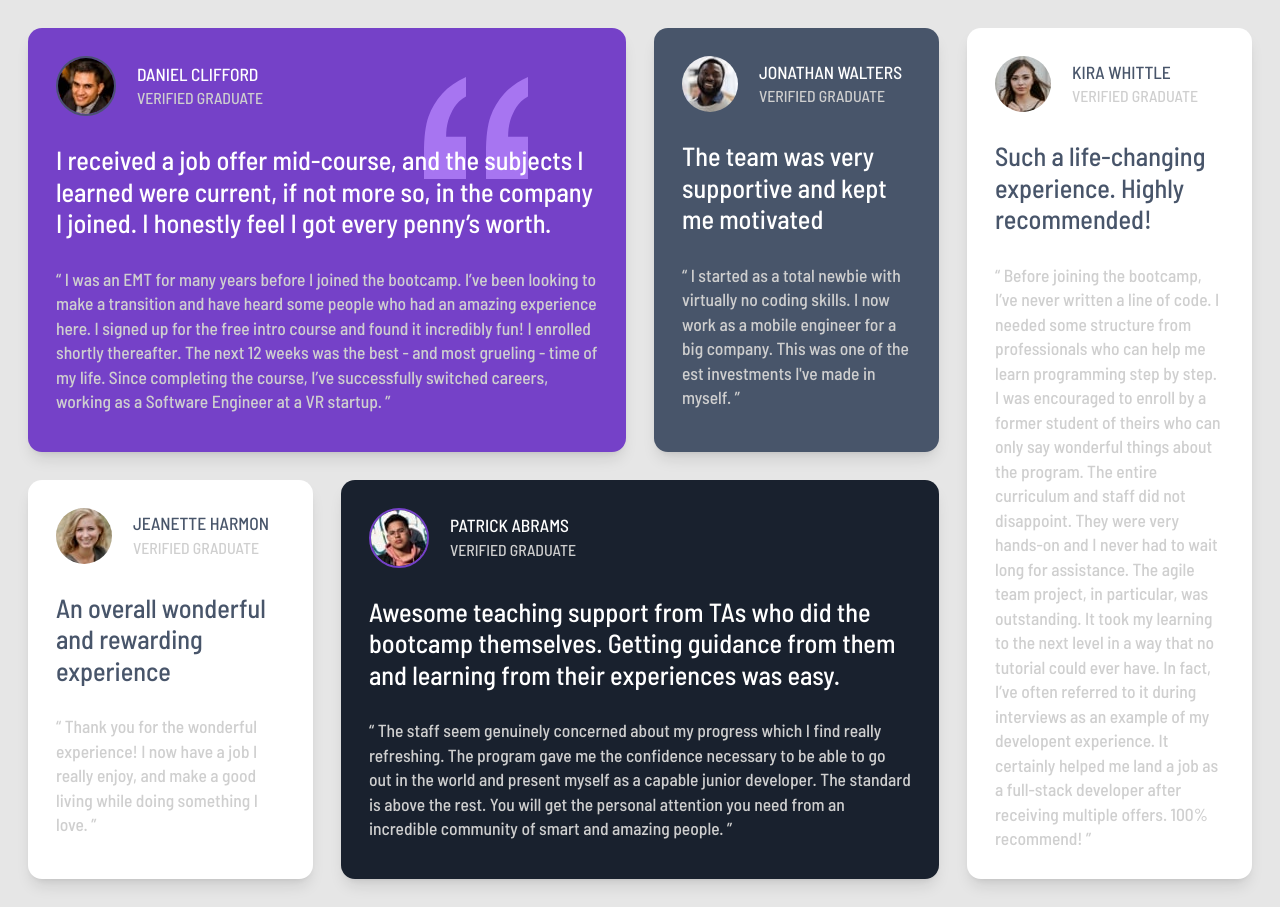
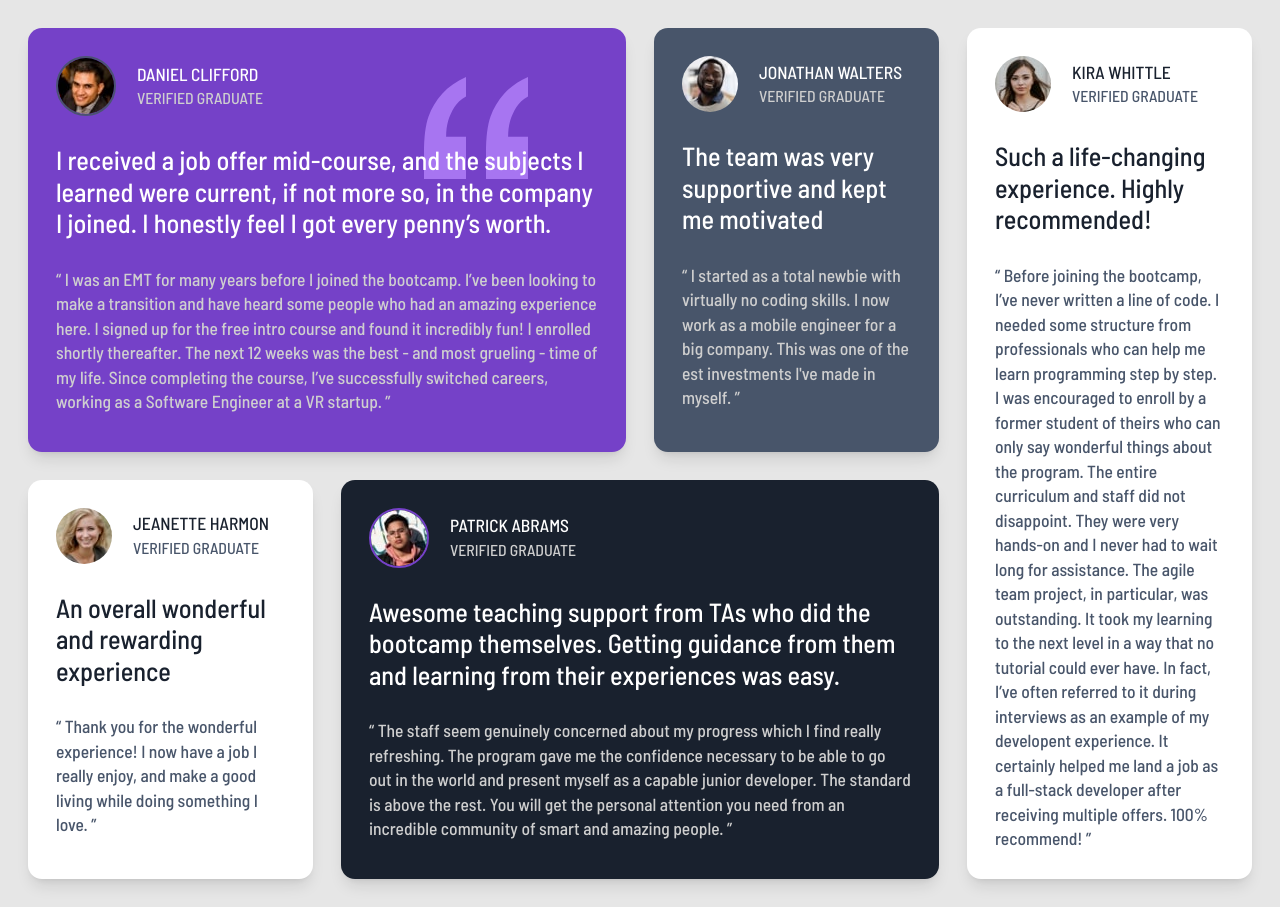
Before and after one commit to ahmedSabbahMohamed/testimonials-grid-section-main, a website: page index.html in a window 1280 px wide. Drawn offline with Linux system fonts and the light colour scheme; a web font is replaced by a local one.

Commit message:
adding fixed code

```diff
--- a/index.html
+++ b/index.html
@@ -2,7 +2,7 @@
 <html lang="en" class="text-sm font-font">
 <head>
   <meta charset="UTF-8">
-  <meta name="viewport" content="width=device-width, initial-scale=1.0"> <!-- displays site properly based on user's device -->
+  <meta name="viewport" content="width=device-width, initial-scale=1.0">
 
   <link rel="icon" type="image/png" sizes="32x32" href="./images/favicon-32x32.png">
   <title>Frontend Mentor | [Challenge Name Here]</title>
@@ -18,12 +18,12 @@
       <div class="flex gap-6 items-center">
         <img class="border-2 border-dgrayblue border-opacity-90 rounded-full" src="./images/image-daniel.jpg" alt="Daniel">
         <div>
-          <h1 class="uppercase text-white text-xl">Daniel Clifford</h1>
-          <h1 class="uppercase text-lgray text-lg">Verified Graduate</h1>
+          <h2 class="uppercase text-white text-xl">Daniel Clifford</h2>
+          <h2 class="uppercase text-lgray text-lg">Verified Graduate</h2>
         </div>
       </div>
       <div class="">
-        <h1 class="text-white text-3xl my-8">I received a job offer mid-course, and the subjects I learned were current, if not more so, in the company I joined. I honestly feel I got every penny’s worth.</h1>
+        <h2 class="text-white text-3xl my-8">I received a job offer mid-course, and the subjects I learned were current, if not more so, in the company I joined. I honestly feel I got every penny’s worth.</h2>
         <p class="text-lgray text-xl">“ I was an EMT for many years before I joined the bootcamp. I’ve been looking to make a transition and have heard some people who had an amazing experience here. I signed up for the free intro course and found it incredibly fun! I enrolled shortly thereafter. The next 12 weeks was the best - and most grueling - time of my life. Since completing the course, I’ve successfully switched careers, working as a Software Engineer at a VR startup. ”</p>
       </div>
     </section>
@@ -32,12 +32,12 @@
       <div class="flex gap-6 items-center">
         <img class="rounded-full" src="./images/image-jonathan.jpg" alt="Jonathan">
         <div>
-          <h1 class="uppercase text-white text-xl">Jonathan Walters</h1>
-          <h1 class="uppercase text-lgray text-lg">Verified Graduate</h1>
+          <h2 class="uppercase text-white text-xl">Jonathan Walters</h2>
+          <h2 class="uppercase text-lgray text-lg">Verified Graduate</h2>
         </div>
       </div>
       <div>
-        <h1 class="text-white text-3xl my-8">The team was very supportive and kept me motivated</h1>
+        <h2 class="text-white text-3xl my-8">The team was very supportive and kept me motivated</h2>
         <p class="text-lgray text-xl">“ I started as a total newbie with virtually no coding skills. I now work as a mobile engineer for a big company. This was one of the est investments I've made in myself. ”</p>
       </div>
     </section>
@@ -46,13 +46,13 @@
       <div class="flex gap-6 items-center">
         <img class="rounded-full" src="./images/image-jeanette.jpg" alt="Jeanette">
         <div>
-          <h1 class="uppercase text-dgrayblue text-xl">Jeanette Harmon</h1>
-          <h1 class="uppercase text-lgray text-lg">Verified Graduate</h1>
+          <h2 class="uppercase text-dblackblue text-xl">Jeanette Harmon</h2>
+          <h2 class="uppercase text-dgrayblue text-lg">Verified Graduate</h2>
         </div>
       </div>
       <div>
-        <h1 class="text-dgrayblue text-3xl my-8">An overall wonderful and rewarding experience</h1>
-        <p class="text-lgray text-xl">“ Thank you for the wonderful experience! I now have a job I really enjoy, and make a good living while doing something I love. ”</p>
+        <h2 class="text-dblackblue text-3xl my-8">An overall wonderful and rewarding experience</h2>
+        <p class="text-dgrayblue text-xl">“ Thank you for the wonderful experience! I now have a job I really enjoy, and make a good living while doing something I love. ”</p>
       </div>
     </section>
 
@@ -60,12 +60,12 @@
       <div class="flex gap-6 items-center">
         <img class="border-2 border-violet rounded-full" src="./images/image-patrick.jpg" alt="particular">
         <div>
-          <h1 class="uppercase text-white text-xl">Patrick Abrams</h1>
-          <h1 class="uppercase text-lgray text-lg">Verified Graduate</h1>
+          <h2 class="uppercase text-white text-xl">Patrick Abrams</h2>
+          <h2 class="uppercase text-lgray text-lg">Verified Graduate</h2>
         </div>
       </div>
       <div class="">
-        <h1 class="text-white text-3xl my-8">Awesome teaching support from TAs who did the bootcamp themselves. Getting guidance from them and learning from their experiences was easy.</h1>
+        <h2 class="text-white text-3xl my-8">Awesome teaching support from TAs who did the bootcamp themselves. Getting guidance from them and learning from their experiences was easy.</h2>
         <p class="text-lgray text-xl">“ The staff seem genuinely concerned about my progress which I find really refreshing. The program gave me the confidence necessary to be able to go out in the world and present myself as a capable junior developer. The standard is above the rest. You will get the personal attention you need from an incredible community of smart and amazing people. ”</p>
       </div>
     </section>
@@ -75,13 +75,13 @@
     <div class="flex gap-6 items-center">
       <img class="rounded-full" src="./images/image-kira.jpg" alt="Kira">
       <div>
-        <h1 class="uppercase text-dgrayblue text-xl">Kira Whittle</h1>
-        <h1 class="uppercase text-lgray text-lg">Verified Graduate</h1>
+        <h2 class="uppercase text-dblackblue text-xl">Kira Whittle</h2>
+        <h2 class="uppercase text-dgrayblue text-lg">Verified Graduate</h2>
       </div>
     </div>
     <div>
-      <h1 class="text-dgrayblue text-3xl my-8">Such a life-changing experience. Highly recommended!</h1>
-      <p class="text-lgray text-xl">“ Before joining the bootcamp, I’ve never written a line of code. I needed some structure from professionals who can help me learn programming step by step. I was encouraged to enroll by a former student of theirs who can only say wonderful things about the program. The entire curriculum and staff did not disappoint. They were very hands-on and I never had to wait long for assistance. The agile team project, in particular, was outstanding. It took my learning to the next level in a way that no tutorial could ever have. In fact, I’ve often referred to it during interviews as an example of my developent experience. It certainly helped me land a job as a full-stack developer after receiving multiple offers. 100% recommend! ” </p>
+      <h2 class="text-dblackblue text-3xl my-8">Such a life-changing experience. Highly recommended!</h2>
+      <p class="text-dgrayblue text-xl">“ Before joining the bootcamp, I’ve never written a line of code. I needed some structure from professionals who can help me learn programming step by step. I was encouraged to enroll by a former student of theirs who can only say wonderful things about the program. The entire curriculum and staff did not disappoint. They were very hands-on and I never had to wait long for assistance. The agile team project, in particular, was outstanding. It took my learning to the next level in a way that no tutorial could ever have. In fact, I’ve often referred to it during interviews as an example of my developent experience. It certainly helped me land a job as a full-stack developer after receiving multiple offers. 100% recommend! ” </p>
     </div>
   </section>
 </main>
```
Also changed, not shown: dist/output.css.
